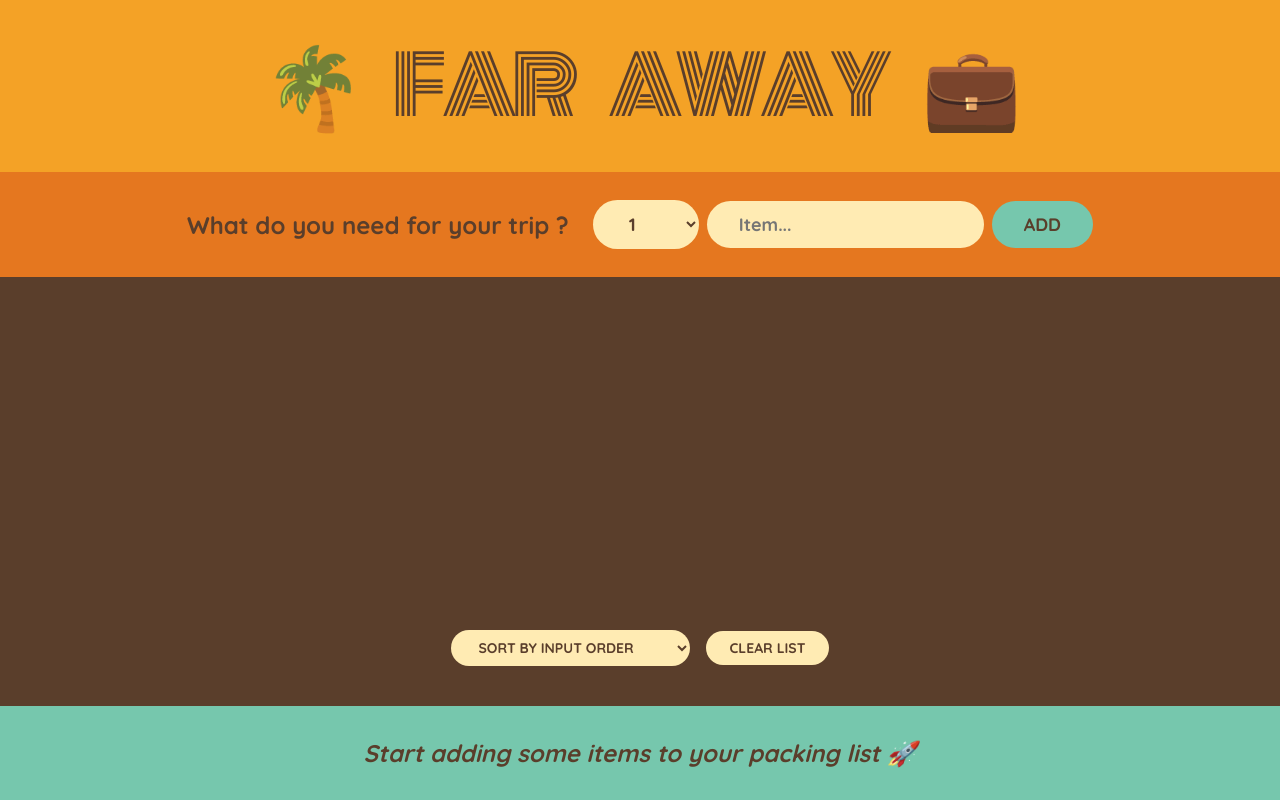
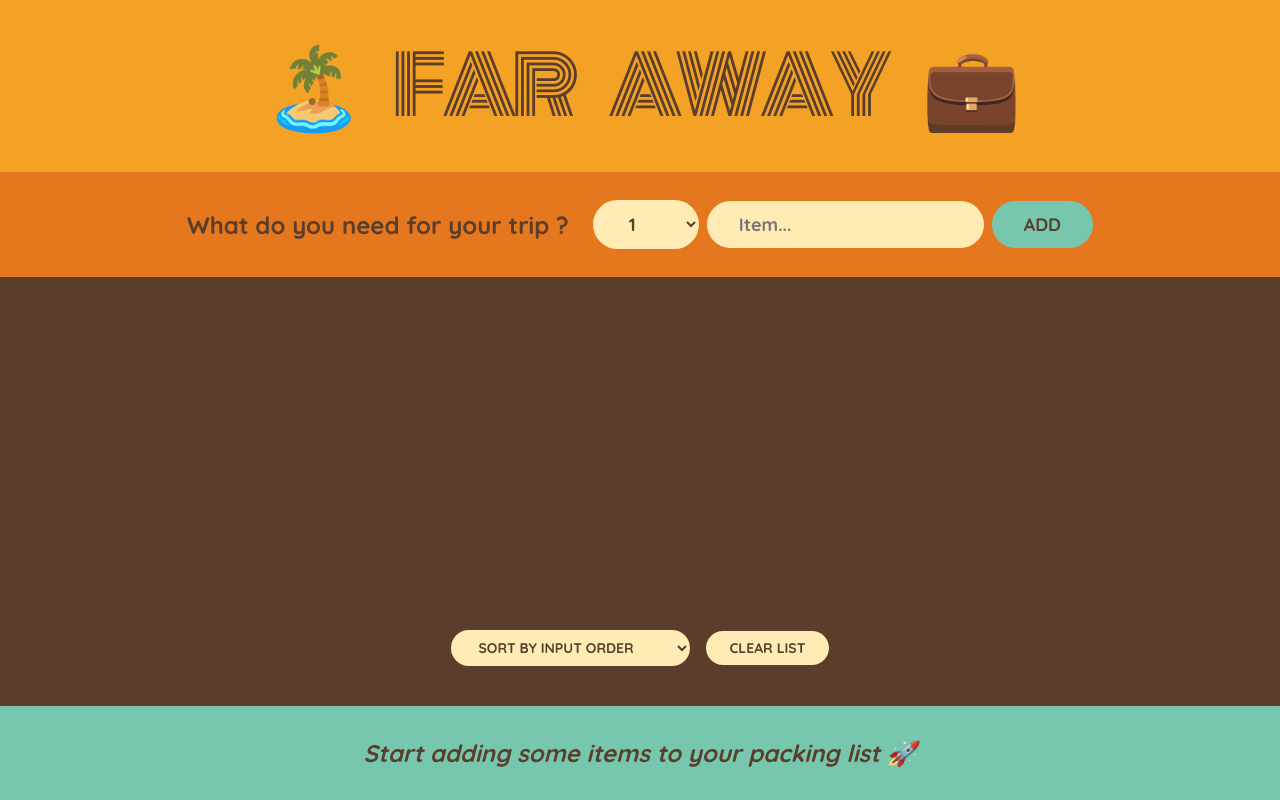
Before and after one commit to ranthamGOD/Travel-list, a React (Create React App) app: page / in a window 1280 px wide. Built offline with nearby package versions, Linux system fonts and the light colour scheme.

Commit message:
making changes on stats

```diff
--- a/src/components/logo.js
+++ b/src/components/logo.js
@@ -1,3 +1,3 @@
 export default function Logo() {
-  return <h1>🌴 Far Away 💼</h1>;
+  return <h1>🏝️ Far Away 💼</h1>;
 }
```
